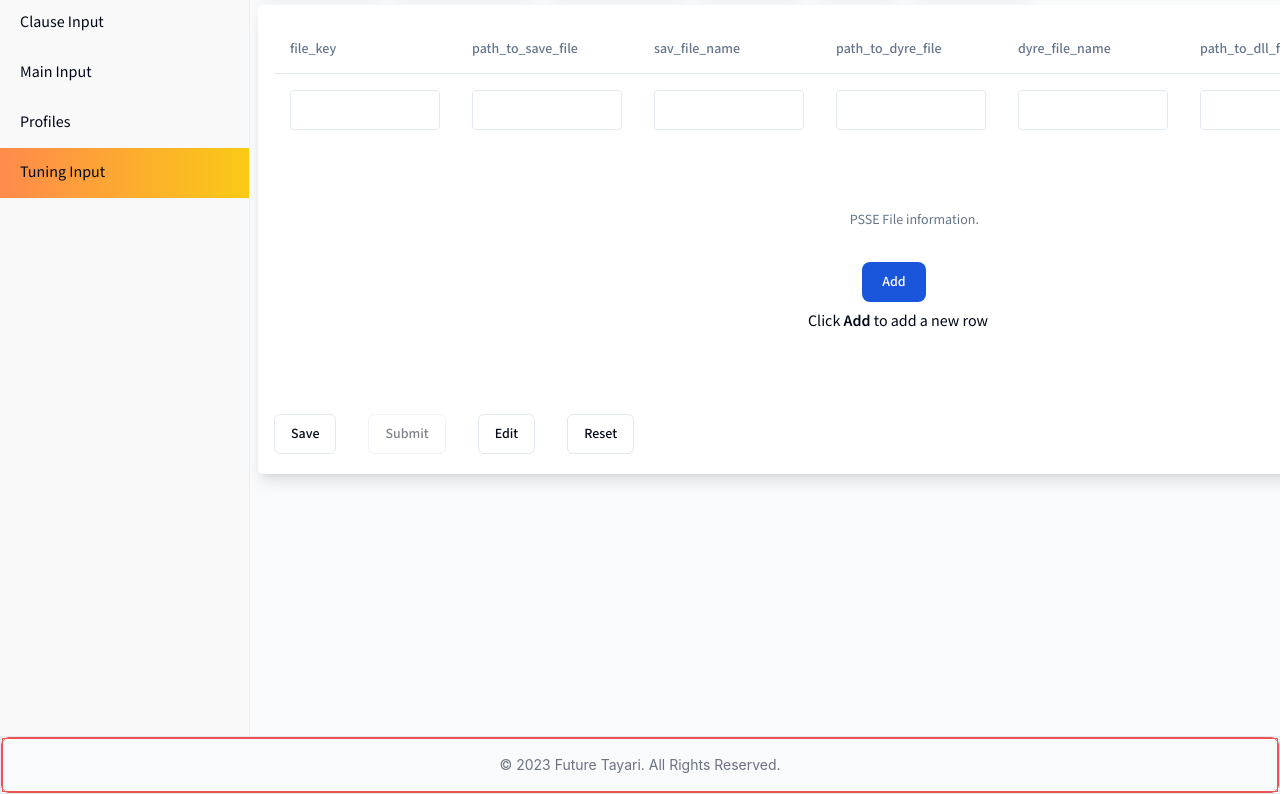
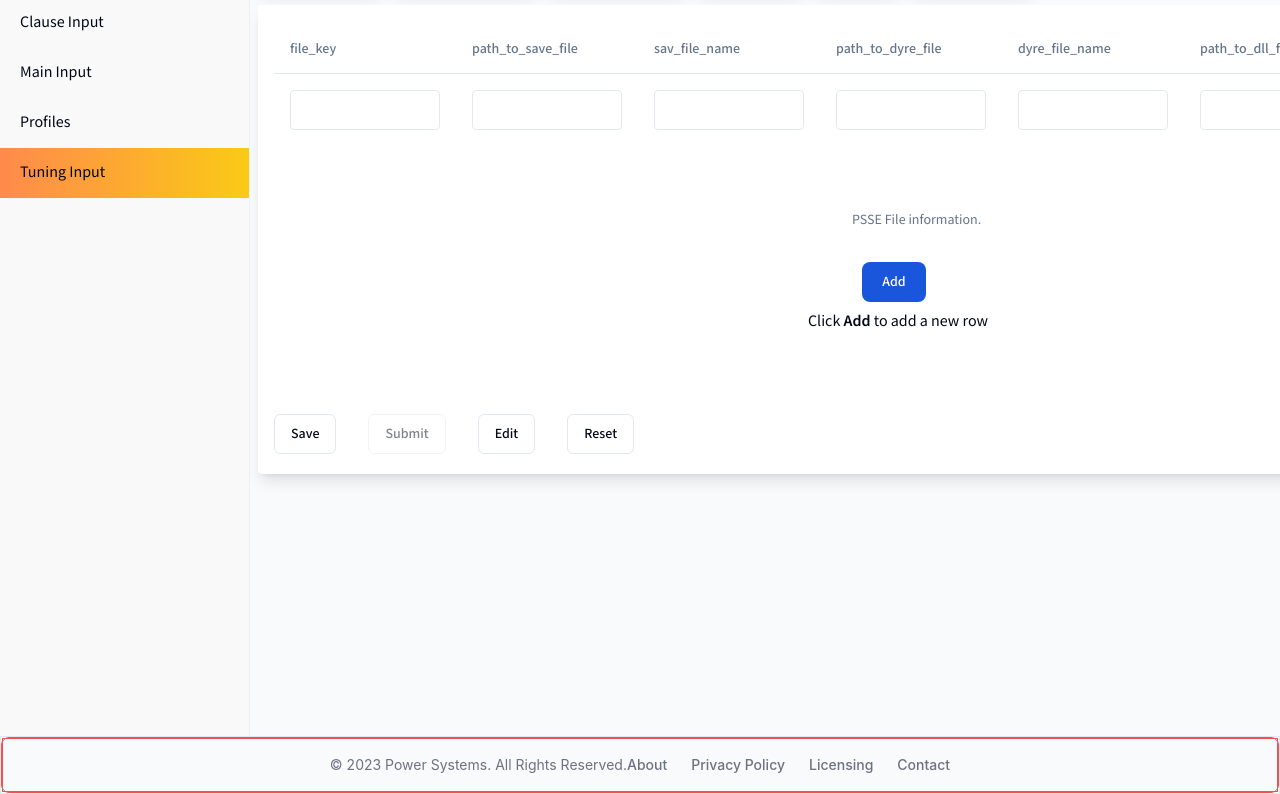
Before and after one commit to sethumadh/power_system, a React (Vite) app: page / in a window 1280 px wide. Shown: the part 474-1268 px from the top of the page. Built offline with nearby package versions, Linux system fonts and the light colour scheme; a web font is replaced by a local one.

Commit message:
Add dynamic fields, feat/reset/add and delete rows/feat add data to redux

```diff
--- a/src/components/Footer.tsx
+++ b/src/components/Footer.tsx
@@ -6,11 +6,11 @@ export default function Footer() {
         <span className="text-sm text-gray-500 sm:text-center dark:text-gray-400">
           © 2023{" "}
           <a href="https://www.futuretayari.com/" className="hover:underline">
-            Future Tayari
+            Power Systems
           </a>
           . All Rights Reserved.
         </span>
-        {/* <ul className="flex flex-wrap items-center mt-3 text-sm font-medium text-gray-500 dark:text-gray-400 sm:mt-0">
+        <ul className="flex flex-wrap items-center mt-3 text-sm font-medium text-gray-500 dark:text-gray-400 sm:mt-0">
           <li>
             <a href="#" className="mr-4 hover:underline md:mr-6 ">
               About
@@ -31,7 +31,7 @@ export default function Footer() {
               Contact
             </a>
           </li>
-        </ul> */}
+        </ul>
       </div>
     </footer>
   )
--- a/src/components/MainTestOptions/TuningInput/PSSE_File_Info.tsx
+++ b/src/components/MainTestOptions/TuningInput/PSSE_File_Info.tsx
@@ -108,9 +108,9 @@ export default function PSSE_File_Info() {
   }
 
   //   }, [watchForm, methods, dispatch])
-  // console.log(methods.formState.errors, "<<<<--- error")
+  // console.log(methods.formState.errors.root, "<<<<--- error")
   console.log(PSSE_File_Info, "redux updated")
-  console.log(isReset)
+  // console.log(isReset)
   return (
     <div className="flex flex-col ">
       <form onSubmit={methods.handleSubmit(onSubmit)} noValidate>
@@ -302,7 +302,17 @@ export default function PSSE_File_Info() {
                   </div>
                   <div className="h-4"></div>
                 </TableCell>
+                {index == 0 && (
+                  <TableCell
+                    className=" flex justify-center "
 
+                  >
+                    <div className=" text-slate-400 text-cente   bg-white  focus:ring-4 focus:ring-blue-300 font-medium rounded-lg text-lg px-2 py-2 mr-2 mt-1 dark:bg-blue-600 dark:hover:bg-blue-700 focus:outline-none dark:focus:ring-blue-800 cursor-not-allowed ">
+                      <icons.RiDeleteBin5Line />
+                    </div>
+                    {/* <div className="h-4 w-4"></div> */}
+                  </TableCell>
+                )}
                 {index > 0 && (
                   <TableCell
                     className=" flex justify-center "
@@ -310,7 +320,7 @@ export default function PSSE_File_Info() {
                       remove(index)
                     }}
                   >
-                    <div className="  text-red-500 text-center  disabled:bg-slate-300  bg-white hover:bg-slate-200 focus:ring-4 focus:ring-blue-300 font-medium rounded-lg text-lg px-2 py-2 mr-2 mt-1 dark:bg-blue-600 dark:hover:bg-blue-700 focus:outline-none dark:focus:ring-blue-800">
+                    <div className=" cursor-pointer text-red-500 text-center  disabled:bg-slate-300  bg-white hover:bg-slate-200 focus:ring-4 focus:ring-blue-300 font-medium rounded-lg text-lg px-2 py-2 mr-2 mt-1 dark:bg-blue-600 dark:hover:bg-blue-700 focus:outline-none dark:focus:ring-blue-800">
                       <icons.RiDeleteBin5Line />
                     </div>
                     {/* <div className="h-4 w-4"></div> */}
```
